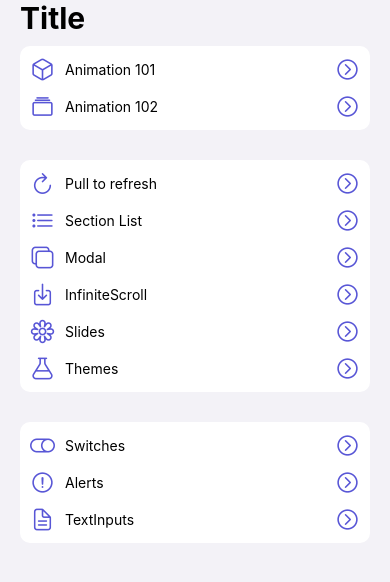
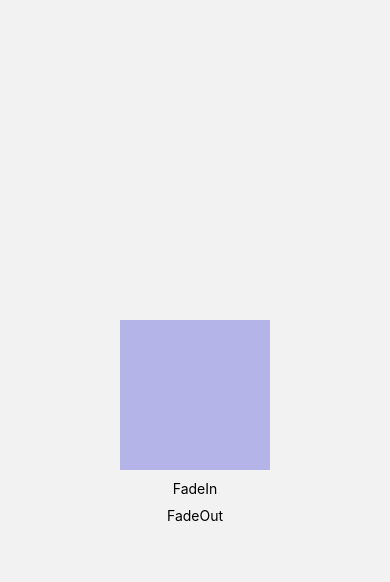
Before and after one commit to FranciscoJSB12/react-native-components-app, a React Native app: screen /Animation101Screen in a window 390 px wide. Shown: the top 582 px of the page. Built offline with nearby package versions, Linux system fonts and the light colour scheme.

Commit message:
feat: Implement Animated Api

```diff
--- a/src/presentation/navigator/StackNavigator.tsx
+++ b/src/presentation/navigator/StackNavigator.tsx
@@ -1,5 +1,6 @@
 import { createStackNavigator } from '@react-navigation/stack';
 import { HomeScreen } from '../screens/home/HomeScreen';
+import { Animation101Screen } from '../screens/animations/Animation101Screen';
 
 const Stack = createStackNavigator();
 
@@ -11,8 +12,12 @@ export const StackNavigator = () => {
       }}
     >
       <Stack.Screen
-        name='Home'
+        name='HomeScreen'
         component={HomeScreen}
+      />
+      <Stack.Screen
+        name='Animation101Screen'
+        component={Animation101Screen}
       />
     </Stack.Navigator>
   );
--- /dev/null
+++ b/src/presentation/screens/animations/Animation101Screen.tsx
@@ -0,0 +1,64 @@
+import { useRef } from 'react';
+import { View, StyleSheet, Pressable, Text, Animated } from 'react-native';
+import { colors } from '../../../config/theme/theme';
+
+export const Animation101Screen = () => {
+  const animatedOpacity = useRef(new Animated.Value(0.4)).current;
+  //Animated.Value(0.4) 0 es transparente y 1 es full color, ojo no devuelve un valor númerico, para trabajar con animaciones hay que usar componentes que salgan del Animated, ejemplo, Animated.View
+
+  const fadeIn = () => {
+    Animated.timing(animatedOpacity, {
+      toValue: 1,
+      duration: 300,
+      useNativeDriver: true,
+    }).start(() => console.log('Ended'));
+  };
+
+  const fadeOut = () => {
+    Animated.timing(animatedOpacity, {
+      toValue: 0,
+      duration: 300,
+      useNativeDriver: true,
+    }).start(() => console.log('Ended'));
+  };
+
+  return (
+    <View style={styles.container}>
+      <Animated.View
+        style={[
+          styles.purpleBox,
+          {
+            opacity: animatedOpacity,
+          },
+        ]}
+      />
+
+      <Pressable
+        onPress={fadeIn}
+        style={{ marginTop: 10 }}
+      >
+        <Text>FadeIn</Text>
+      </Pressable>
+
+      <Pressable
+        onPress={fadeOut}
+        style={{ marginTop: 10 }}
+      >
+        <Text>FadeOut</Text>
+      </Pressable>
+    </View>
+  );
+};
+
+const styles = StyleSheet.create({
+  container: {
+    alignItems: 'center',
+    flex: 1,
+    justifyContent: 'center',
+  },
+  purpleBox: {
+    backgroundColor: colors.primary,
+    width: 150,
+    height: 150,
+  },
+});
```
